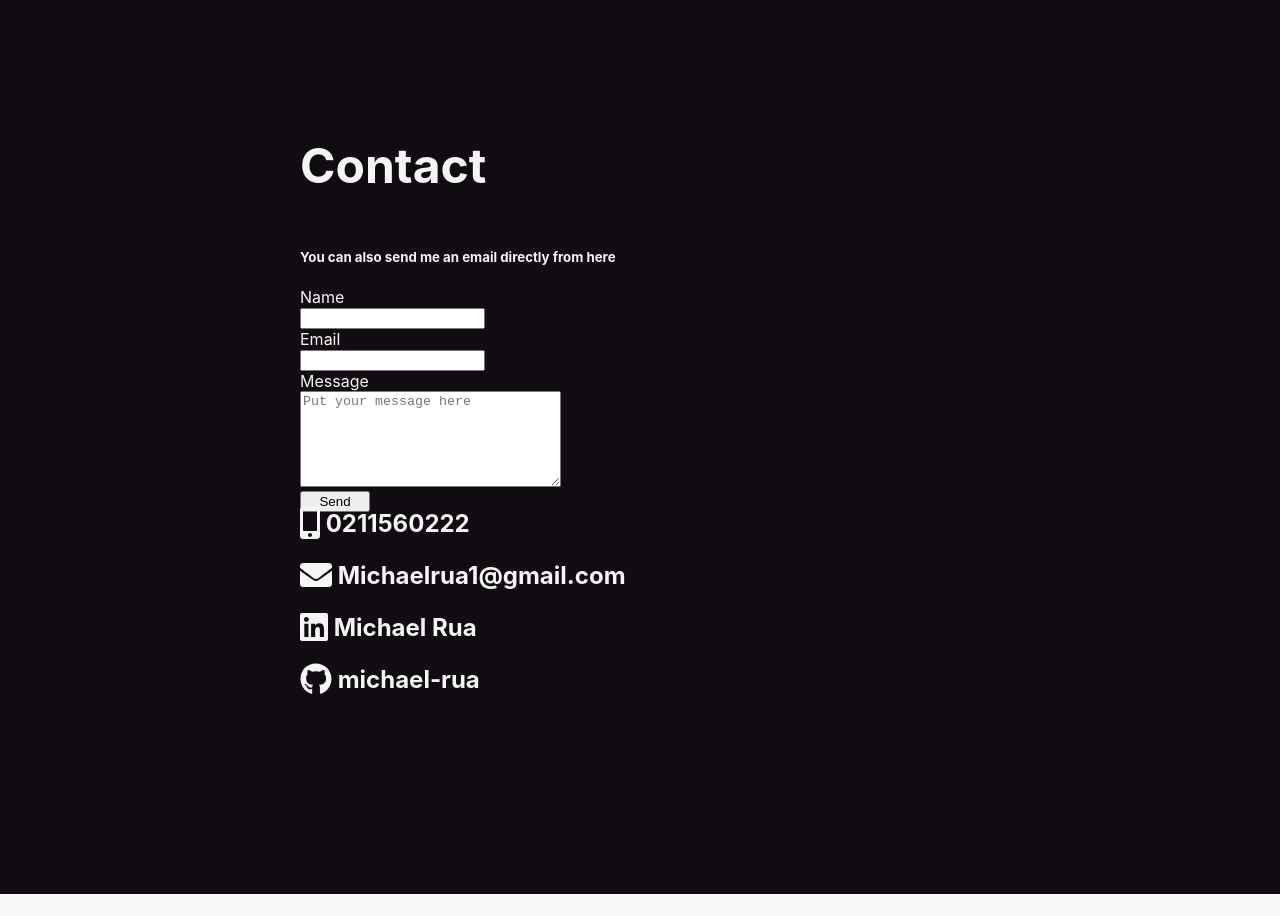
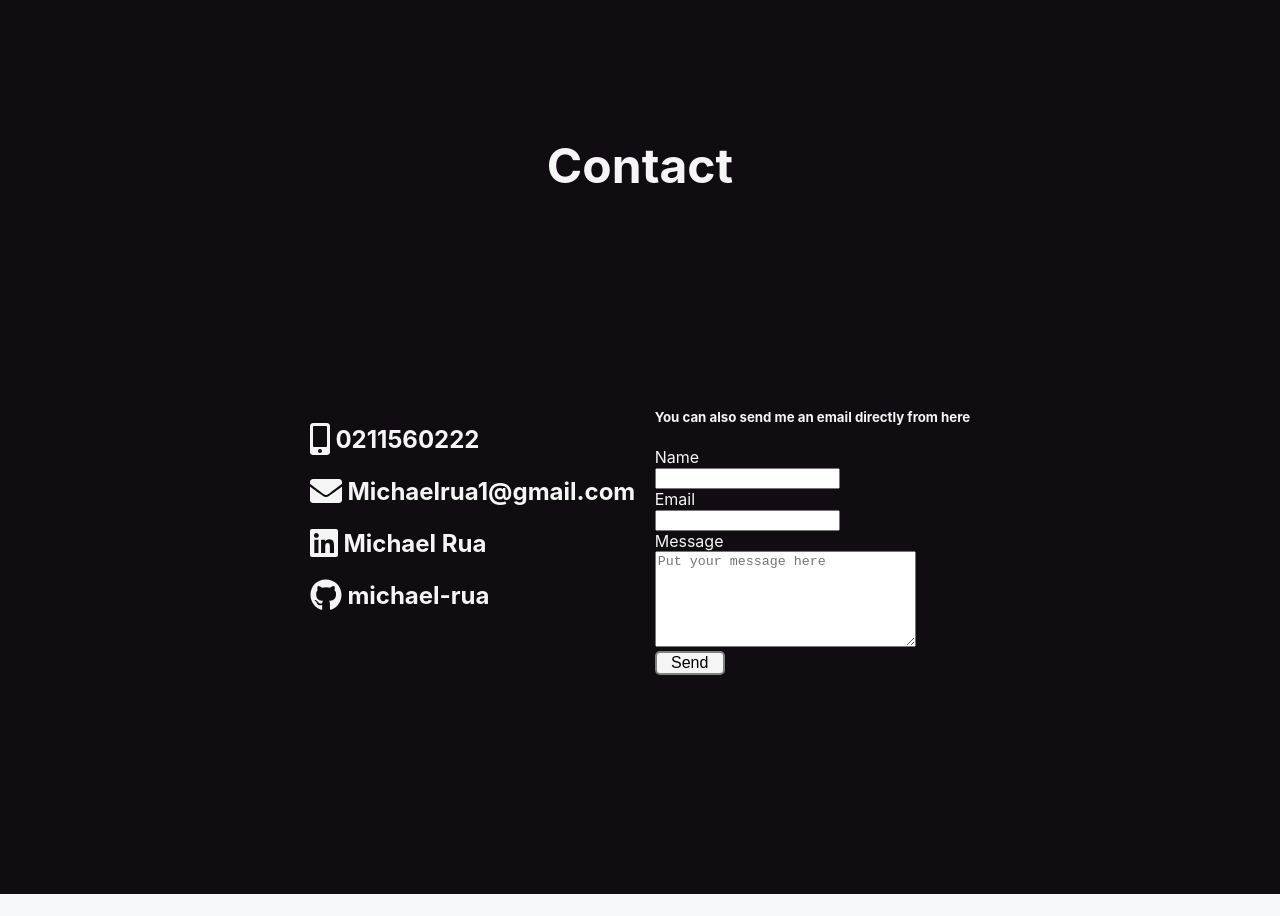
Before and after one commit to michael-rua/portfolio, a React (Create React App) app: page / in a window 1280 px wide. Shown: the part 3860-4776 px from the top of the page. Built offline with nearby package versions, Linux system fonts and the light colour scheme; a web font is replaced by a local one.

Commit message:
add contact

```diff
--- a/src/styles/section.css
+++ b/src/styles/section.css
@@ -74,7 +74,6 @@ a, a:hover, a:focus, a:active {
   text-decoration: none;
   color: inherit;
 }
-
 .reciplan-link:hover {
   text-decoration: underline;
   }
@@ -86,6 +85,12 @@ text-decoration: underline;
     min-height: 80vh;
     flex-direction: column;
   }
+  .contact-info {
+    font-size: 1rem;
+  }
+  .contact-title {
+    text-align: center;
+  }
   .contact-div {
     height: 200px;
    display: flex;
@@ -93,9 +98,38 @@ text-decoration: underline;
    justify-content: space-between;
    align-items: left;
   }
+  .contact-container {
+   display: flex;
+   flex-direction: row;
+   justify-content: space-around;
+   align-items: center;
+   margin-top: 10rem;
+  }
+  .contact-form-container {
+    order: 2;
+  }
+  .contact-info {
+    order: 1;
+  }
   .submit-button {
+    font-size: 1rem;
     max-width: 70px;
-
+    height: 30px;
+    background-color: whitesmoke;
+    border-color: grey;
+    border-width: 2px;
+    border-style: solid;
+    border-radius: 5px;
+  }
+  .submit-button:hover {
+    cursor: pointer;
+    background-color: grey;
+    color: whitesmoke;
+    border-color: grey;
+    border-width: 2px;
+    border-style: solid;
+    border-radius: 5px;
+    transition-duration: 0.2s;
   }
 .footer {
     display: flex;
```
Lines whose indentation alone changed are shown as unchanged.
